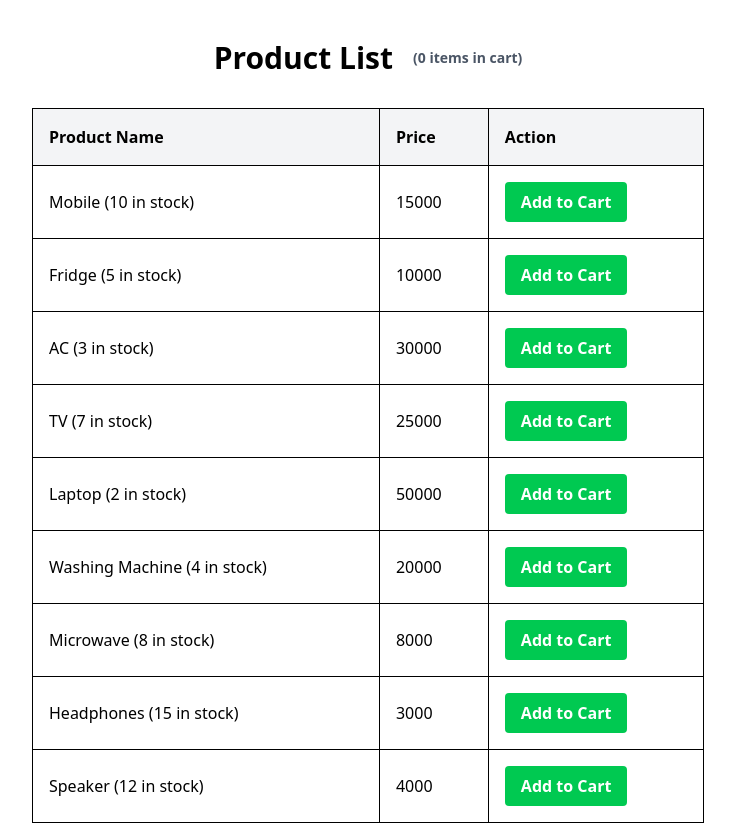
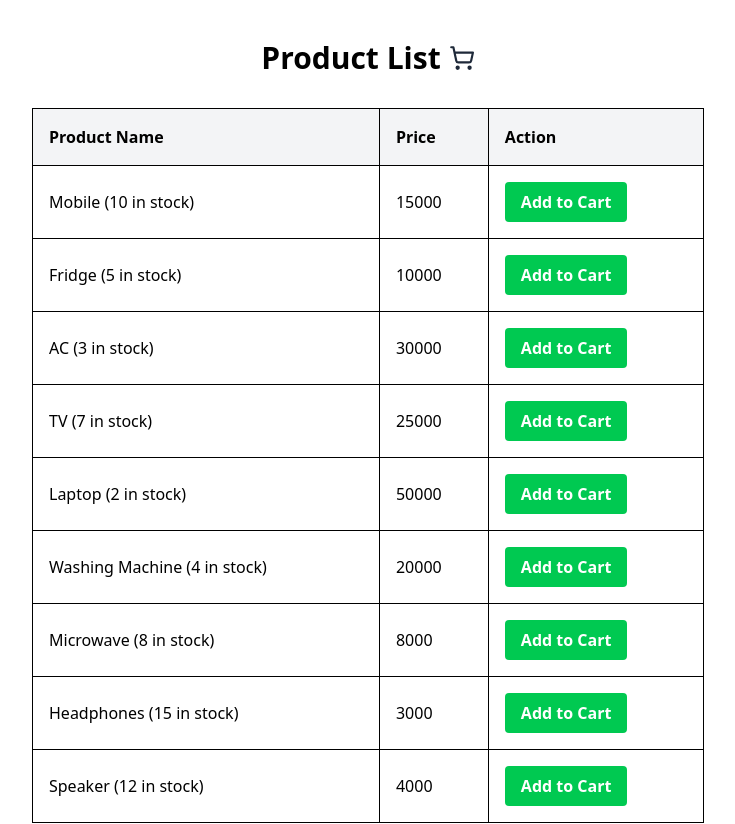
Before and after one commit to amritraj006/PEP-TEST-2, a React app in the folder test2/: page /question3 in a window 1280 px wide. Shown: the top 824 px of the page, without its empty margins (272-1007 px from the left). Built offline with nearby package versions, Linux system fonts and the light colour scheme; the HTML template or start-up script is replaced by a standard one.

Commit message:
latest commit

```diff
--- a/test2/package.json
+++ b/test2/package.json
@@ -12,6 +12,7 @@
   "dependencies": {
     "@tailwindcss/vite": "^4.1.18",
     "axios": "^1.13.5",
+    "lucide-react": "^0.563.0",
     "react": "^19.2.0",
     "react-dom": "^19.2.0",
     "react-router-dom": "^7.13.0",
--- a/test2/src/pages/Question3.jsx
+++ b/test2/src/pages/Question3.jsx
@@ -1,6 +1,7 @@
 import { useMemo, useState } from "react";
 import products from "../assets/products";
 //assets/products.js contains array of products with id, name and price
+import { ShoppingCart } from "lucide-react";
 
 const Question3 = () => {
   const [cart, setCart] = useState([]);
@@ -20,9 +21,20 @@ const Question3 = () => {
 
   return (
     <div className="min-h-screen flex flex-col items-center p-10 bg-white">
-      <h1 className="text-3xl flex items-center gap-3 font-bold mb-8">Product List
-        <span className="ml-2 text-sm text-gray-600">({cart.length} items in cart)</span>
-      </h1>
+      <div className="flex items-center gap-2 justify-between mb-8">
+  <h1 className="text-3xl font-bold flex items-center gap-3">
+    Product List
+  </h1>
+
+  <div className="relative inline-block">
+    <ShoppingCart size={26} className="text-gray-800" />
+    {cart.length > 0 && (
+      <span className="absolute -top-2 -right-2 bg-red-500 text-white text-xs font-bold w-5 h-5 flex items-center justify-center rounded-full">
+        {cart.length}
+      </span>
+    )}
+  </div>
+</div>
 
 
       <table className="w-full max-w-2xl border border-gray-300 text-left">
```
Also changed, not shown: 1 other file (tests, documents, lock files or other folders).
